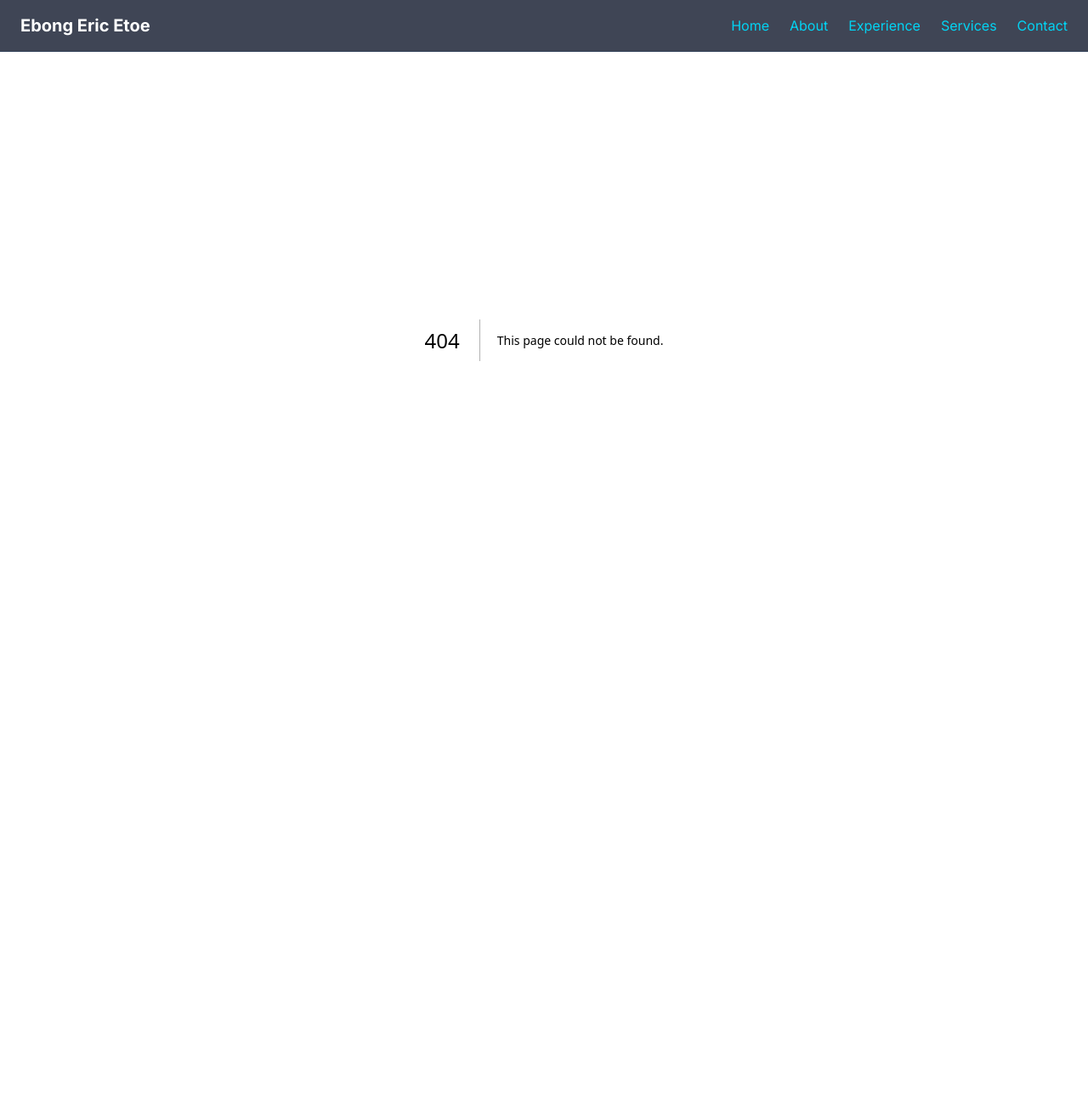
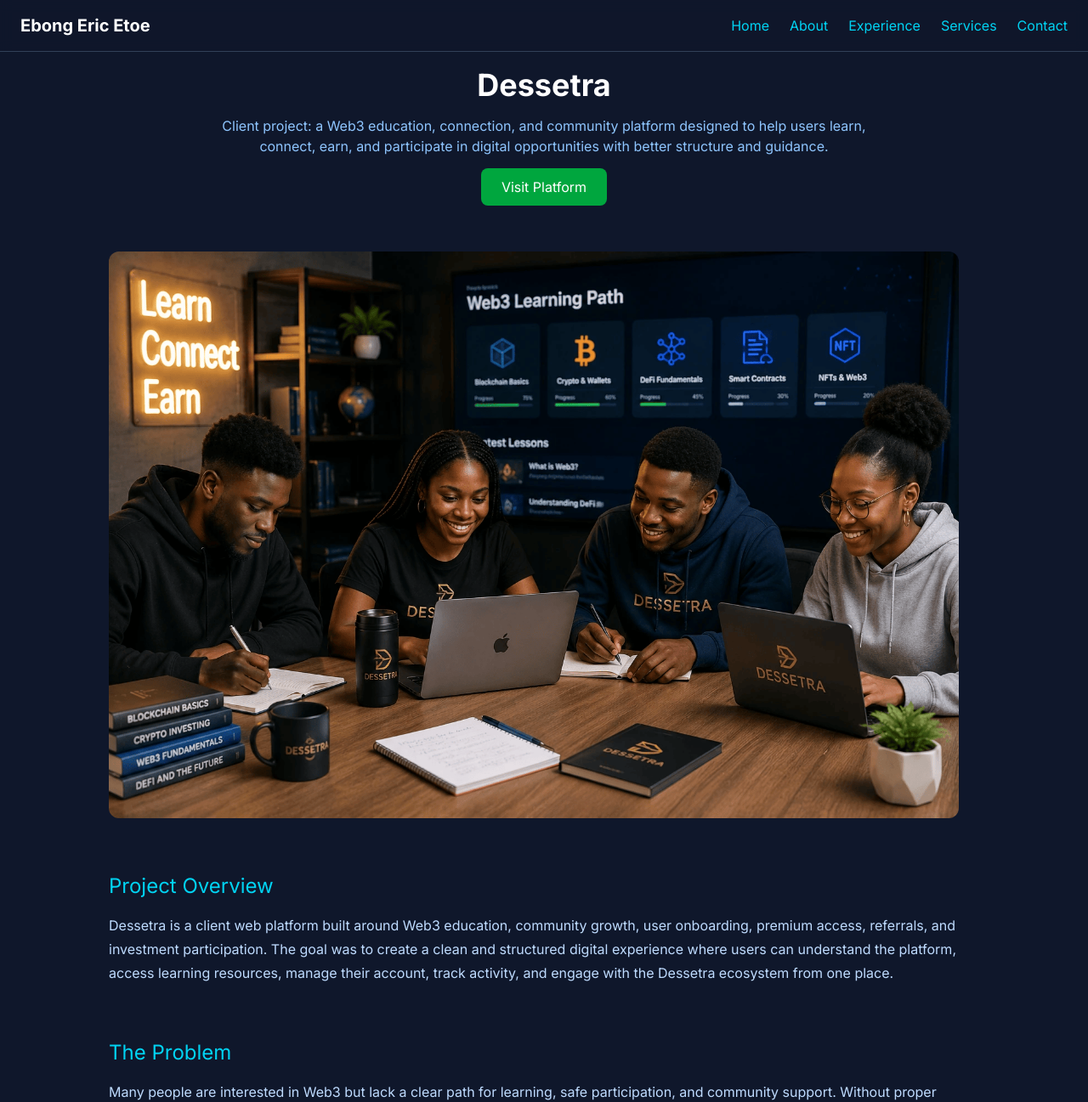
Before and after one commit to lauritalkdev/eric-etoe-portfolio, a Next.js app: page /portfolio/dessetra in a window 1280 px wide. Before the commit this address had no page. Shown: the top 1297 px of the page at 85% size. Before the commit the page ends 800 px from the top, so only its background shows below. Built offline with nearby package versions, Linux system fonts and the light colour scheme.

Commit message:
Add Dessetra project to portfolio

```diff
--- /dev/null
+++ b/src/app/portfolio/dessetra/page.tsx
@@ -0,0 +1,120 @@
+'use client'
+
+import Image from 'next/image'
+
+export default function Dessetra() {
+  return (
+    <main className="min-h-screen bg-slate-900 text-white px-6 py-20">
+
+      <section className="max-w-5xl mx-auto text-center mb-16">
+        <h1 className="text-4xl font-bold mb-4">Dessetra</h1>
+        <p className="text-blue-300 max-w-3xl mx-auto">
+          Client project: a Web3 education, connection, and community platform designed to help users learn, connect, earn, and participate in digital opportunities with better structure and guidance.
+        </p>
+
+        <div className="mt-6">
+          <a href="https://www.dessetra.com" target="_blank" className="bg-green-600 px-6 py-3 rounded-lg">
+            Visit Platform
+          </a>
+        </div>
+      </section>
+
+      <section className="max-w-5xl mx-auto mb-16">
+        <Image
+          src="/projects/dessetra/cover.png"
+          alt="Dessetra platform preview"
+          width={1000}
+          height={500}
+          className="rounded-xl"
+        />
+      </section>
+
+      <section className="max-w-5xl mx-auto mb-16">
+        <h2 className="text-cyan-400 text-2xl mb-4">Project Overview</h2>
+        <p className="text-blue-200 leading-7">
+          Dessetra is a client web platform built around Web3 education, community growth, user onboarding, premium access, referrals, and investment participation. The goal was to create a clean and structured digital experience where users can understand the platform, access learning resources, manage their account, track activity, and engage with the Dessetra ecosystem from one place.
+        </p>
+      </section>
+
+      <section className="max-w-5xl mx-auto mb-16">
+        <h2 className="text-cyan-400 text-2xl mb-4">The Problem</h2>
+        <p className="text-blue-200 leading-7">
+          Many people are interested in Web3 but lack a clear path for learning, safe participation, and community support. Without proper onboarding, users can easily feel confused by wallets, exchanges, security practices, referrals, subscriptions, and investment-related information. Dessetra needed a platform that could simplify this journey while keeping the experience professional and easy to navigate.
+        </p>
+      </section>
+
+      <section className="max-w-5xl mx-auto mb-16">
+        <h2 className="text-cyan-400 text-2xl mb-4">The Solution</h2>
+        <p className="text-blue-200 leading-7">
+          I developed a platform structure that brings education, user accounts, premium access, referral activity, wallet information, investment tracking, and admin control into a single organized system. The platform supports both user-facing features and backend management, making it easier for the client to operate the community while giving users a clearer Web3 learning and participation experience.
+        </p>
+      </section>
+
+      <section className="max-w-5xl mx-auto mb-16">
+        <h2 className="text-cyan-400 text-2xl mb-6">Key Features</h2>
+
+        <div className="grid md:grid-cols-2 gap-6">
+          <div className="bg-slate-800 p-6 rounded-xl">
+            <h3 className="font-bold mb-2">User Dashboard</h3>
+            <p className="text-blue-200">A central area where users can view their account, access platform sections, and track their activity.</p>
+          </div>
+
+          <div className="bg-slate-800 p-6 rounded-xl">
+            <h3 className="font-bold mb-2">Web3 Learning Access</h3>
+            <p className="text-blue-200">Structured educational access for users learning about Web3 tools, security, wallets, exchanges, and digital participation.</p>
+          </div>
+
+          <div className="bg-slate-800 p-6 rounded-xl">
+            <h3 className="font-bold mb-2">Referral System</h3>
+            <p className="text-blue-200">Referral tracking designed to support community growth and reward-based user acquisition.</p>
+          </div>
+
+          <div className="bg-slate-800 p-6 rounded-xl">
+            <h3 className="font-bold mb-2">Premium Access</h3>
+            <p className="text-blue-200">Subscription-based access structure for users who want deeper platform participation and learning resources.</p>
+          </div>
+
+          <div className="bg-slate-800 p-6 rounded-xl">
+            <h3 className="font-bold mb-2">Investment Tracking</h3>
+            <p className="text-blue-200">A dashboard experience for investment-related records, visibility, and user participation tracking.</p>
+          </div>
+
+          <div className="bg-slate-800 p-6 rounded-xl">
+            <h3 className="font-bold mb-2">Admin Control</h3>
+            <p className="text-blue-200">Backend management tools for monitoring users, activity, access, and platform operations.</p>
+          </div>
+        </div>
+      </section>
+
+      <section className="max-w-5xl mx-auto mb-16">
+        <h2 className="text-cyan-400 text-2xl mb-4">My Role</h2>
+        <p className="text-blue-200 leading-7">
+          I worked on the platform implementation, structure, user experience, dashboard flow, and key functional areas needed to support the client’s Web3 education and community model. The project required a balance between clean design, practical user navigation, and backend logic for accounts, access, referrals, and tracking.
+        </p>
+      </section>
+
+      <section className="max-w-5xl mx-auto mb-16">
+        <h2 className="text-cyan-400 text-2xl mb-6">Platform Focus</h2>
+
+        <div className="grid md:grid-cols-3 gap-6">
+          <div className="bg-slate-800 p-6 rounded-xl text-center">Learn</div>
+          <div className="bg-slate-800 p-6 rounded-xl text-center">Connect</div>
+          <div className="bg-slate-800 p-6 rounded-xl text-center">Earn</div>
+        </div>
+      </section>
+
+      <section className="text-center">
+        <h2 className="text-2xl font-bold mb-4">Need a platform like this?</h2>
+        <p className="text-blue-300 mb-6">
+          I build practical web platforms, dashboards, and digital systems for businesses and communities.
+        </p>
+
+        <div className="flex gap-4 justify-center">
+          <a href="https://wa.me/237693066656" className="bg-green-600 px-6 py-3 rounded-lg">WhatsApp</a>
+          <a href="mailto:godsgeneraleric247@gmail.com" className="border border-cyan-400 px-6 py-3 rounded-lg">Email</a>
+        </div>
+      </section>
+
+    </main>
+  )
+}
--- a/src/app/portfolio/page.tsx
+++ b/src/app/portfolio/page.tsx
@@ -11,6 +11,14 @@
     link: '/portfolio/lauritalk',
     live: 'https://play.google.com/store/apps/details?id=com.luminix.lauritalk',
     description: 'AI-powered translation app supporting 150+ languages including African dialects.'
+  },
+  {
+    title: 'Dessetra',
+    category: 'Website',
+    image: '/projects/dessetra/cover.png',
+    link: '/portfolio/dessetra',
+    live: 'https://www.dessetra.com',
+    description: 'Crypto education, investment and referral platform.'
   },
   {
     title: 'Luminix',
```
Also changed, not shown: public/projects/dessetra/cover.png (added).
